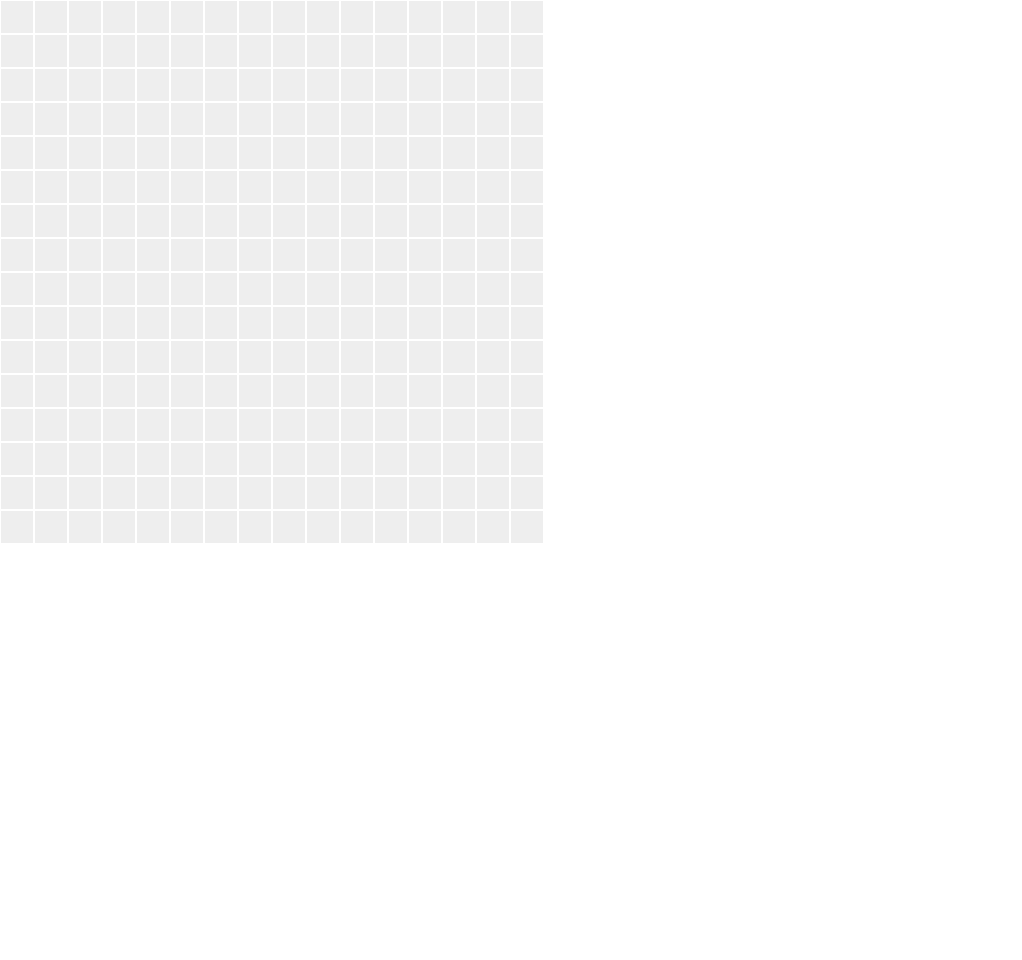
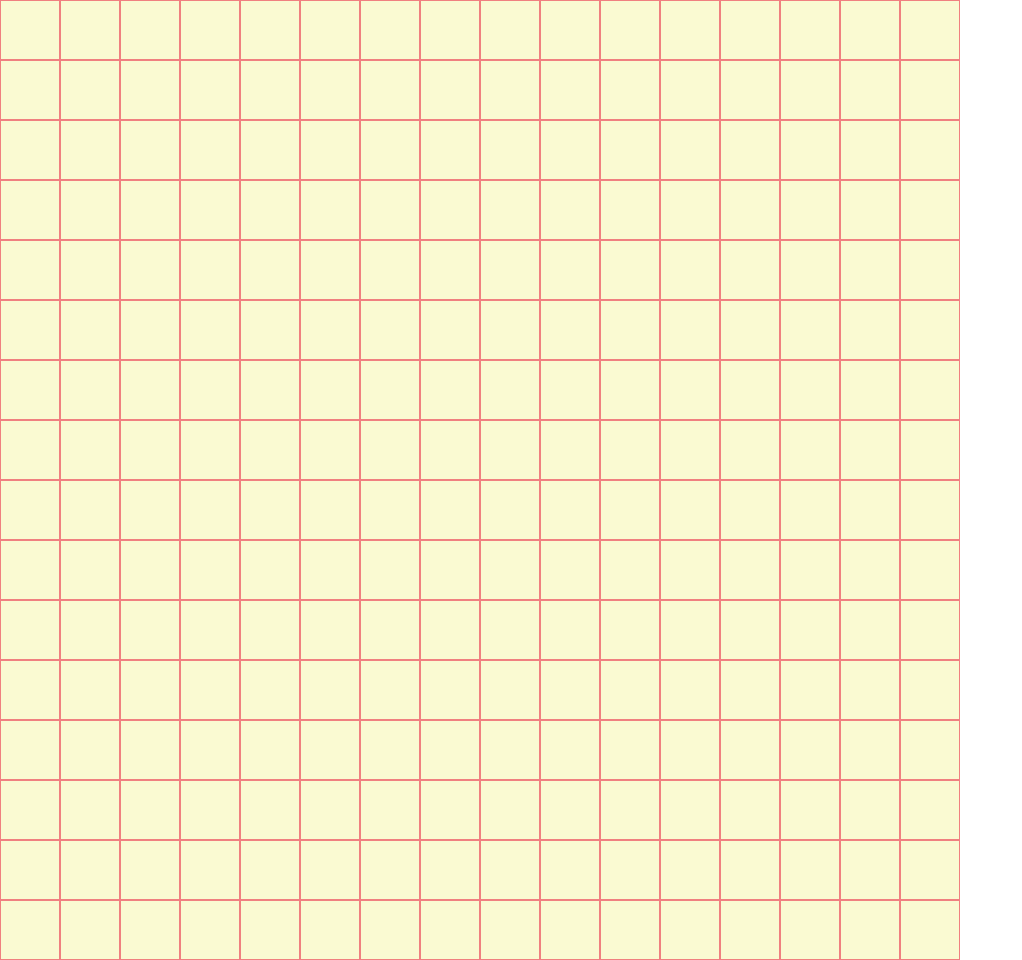
Before and after one commit to keith-shep/etch-a-sketch, a plain HTML site: page index.html in a window 1280 px wide. Shown: the whole page, without its empty margins (0-1022 px from the left). Before the commit the page ends 800 px from the top, so only its background shows below. Drawn offline with Linux system fonts and the light colour scheme.

Commit message:
got the 16x16 grid to work in a fixed space

```diff
--- a/script.js
+++ b/script.js
@@ -4,6 +4,7 @@ const container = document.querySelector('.container');
 for (let i = 0; i < 16; i++) {
     const row = document.createElement('div');
     row.classList.add('row');
+    row.textContent= '';
     container.appendChild(row);
 
     for (let j = 0; j < 16; j++) {
--- a/style.css
+++ b/style.css
@@ -4,15 +4,25 @@
     box-sizing: border-box;
 }
 
-.row {
-
-
+.container {
+    width: 960px;
+    height:960px;
+    background-color: lightblue;
     display: flex;
 
 }
 
+.row {
+    background-color: lightcoral;
+    /* margin: 1px; */
+    flex-grow: 1;
+    display: flex;
+    flex-direction: column;
+}
+
 .square {
-    background-color: #eeeeee;
+    background-color: lightgoldenrodyellow;
     margin: 1px;
-    padding: 1em;
+    padding: 1px;
+    flex-grow: 1;
 }
```
